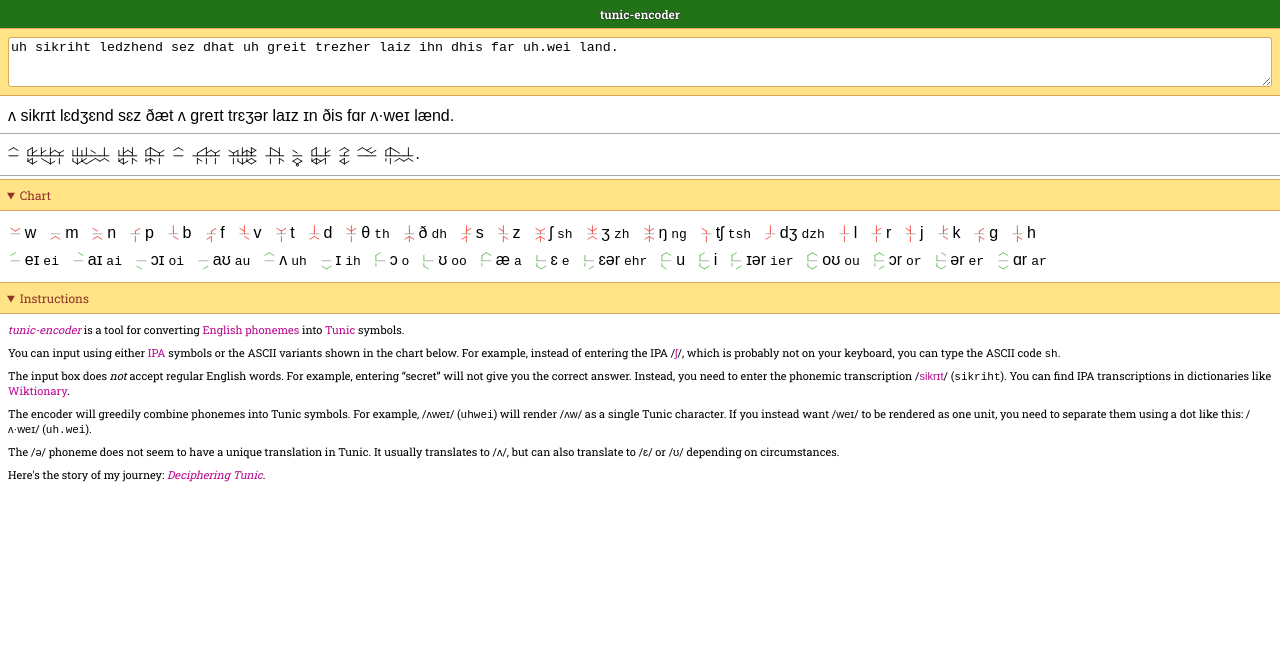
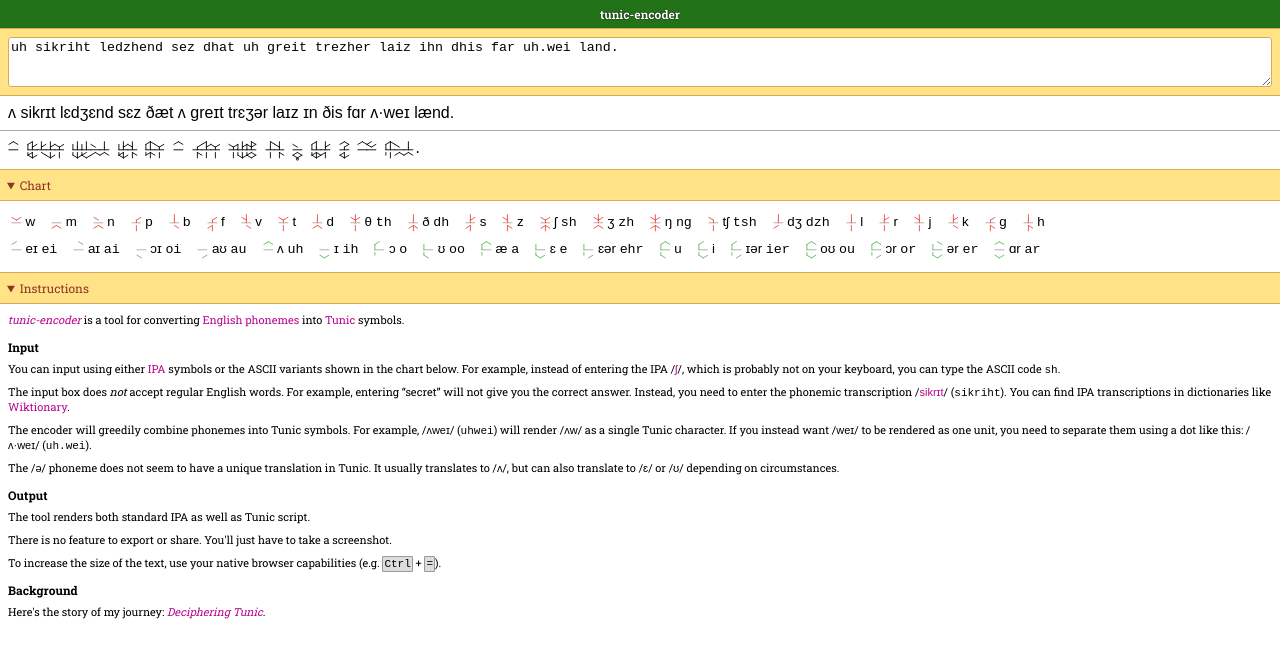
Before and after one commit to Rufflewind/_urandom, a plain HTML site: page tunic-encoder/index.html in a window 1280 px wide. Drawn offline with Linux system fonts and the light colour scheme.

Commit message:
tunic-encoder: Improve docs & allow drags to cancel clicks

```diff
--- a/tunic-encoder/index.html
+++ b/tunic-encoder/index.html
@@ -23,10 +23,16 @@
       <summary>Instructions</summary>
       <article id="instructions">
         <p><cite><a href="https://github.com/Rufflewind/_urandom/tree/master/tunic-encoder">tunic-encoder</a></cite> is a tool for converting <a href="https://en.wikipedia.org/wiki/English_phonology">English phonemes</a> into <a href="https://tunicgame.com">Tunic</a> symbols.</p>
+        <h2>Input</h2>
         <p>You can input using either <a href="https://en.wikipedia.org/wiki/International_Phonetic_Alphabet">IPA</a> symbols or the ASCII variants shown in the chart below. For example, instead of entering the IPA /<a href="https://en.wikipedia.org/wiki/Esh_(letter)" class="ipa">ʃ</a>/, which is probably not on your keyboard, you can type the ASCII code <code>sh</code>.</p>
         <p>The input box does <em>not</em> accept regular English words. For example, entering “secret” will not give you the correct answer. Instead, you need to enter the phonemic transcription /<a href="https://en.wiktionary.org/wiki/secret#Pronunciation" class="ipa">sikrɪt</a>/ (<code>sikriht</code>). You can find IPA transcriptions in dictionaries like <a href="https://en.wiktionary.org">Wiktionary</a>.</p>
         <p>The encoder will greedily combine phonemes into Tunic symbols. For example, /<span class="ipa">ʌweɪ</span>/ (<code>uhwei</code>) will render /<span class="ipa">ʌw</span>/ as a single Tunic character. If you instead want /<span class="ipa">weɪ</span>/ to be rendered as one unit, you need to separate them using a dot like this: /<span class="ipa">ʌ·weɪ</span>/ (<code>uh.wei</code>). </p>
         <p>The /<span class="ipa">ə</span>/ phoneme does not seem to have a unique translation in Tunic. It usually translates to /<span class="ipa">ʌ</span>/, but can also translate to /<span class="ipa">ɛ</span>/ or /<span class="ipa">ʊ</span>/ depending on circumstances.</p>
+        <h2>Output</h2>
+        <p>The tool renders both standard IPA as well as Tunic script.</p>
+        <p>There is no feature to export or share. You'll just have to take a screenshot.</p>
+        <p>To increase the size of the text, use your native browser capabilities (e.g. <kbd>Ctrl</kbd> + <kbd>=</kbd>).</p>
+        <h2>Background</h2>
         <p>Here's the story of my journey: <cite><a href="https://github.com/Rufflewind/_urandom/tree/master/tunic-encoder/story">Deciphering Tunic</a></cite>.</p>
       </article>
     </details>
--- a/tunic-encoder/script.js
+++ b/tunic-encoder/script.js
@@ -247,7 +247,7 @@
             return null;
         }
         const [ipa, ascii] = component.names;
-        const entry = htmlElement("div", {"class": "chart-entry"}, [
+        const entry = htmlElement("button", {"class": "chart-entry"}, [
             renderWord([component.symbol], CHART_COLORS),
             " ",
             htmlElement("span", {"class": "ipa"}, [ipa]),
--- a/tunic-encoder/style.css
+++ b/tunic-encoder/style.css
@@ -18,6 +18,12 @@
     background: #227317;
     color: white;
     text-shadow: 0 0 1px black, 0 0 1px black;
+}
+
+h2 {
+    font-size: 12px;
+    margin: 0;
+    padding: 12px 0 6px 0;
 }
 
 p {
@@ -48,10 +54,20 @@
     vertical-align: middle;
 }
 
+kbd {
+    border-radius: 1px;
+    border: 0.5px solid #999;
+    background: #ddd;
+    padding: 1px;
+}
+
 pre {
-    margin: 3px 0 3px 0;
+    margin: 0;
     white-space: pre-wrap;
-    border-bottom: 0.5px solid #aaa;
+}
+
+pre + pre {
+    border-top: 0.5px solid #aaa;
 }
 
 .ipa {
@@ -83,14 +99,17 @@
 }
 
 .chart-entry {
+    background: none;
     display: inline-block;
     margin-right: 10px;
     padding: 2px;
     cursor: pointer;
+    border: 0.5px solid transparent;
     border-radius: 2px;
 }
 
 .chart-entry:hover {
+    border: 0.5px solid #daa95e;
     background: #fce7bd;
 }
 
```
